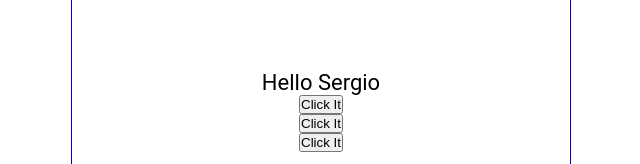
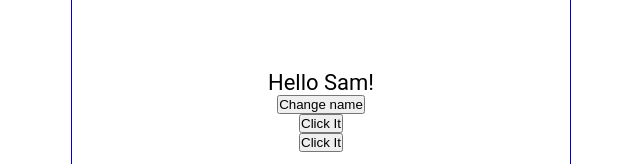
Before and after one commit to Samtaklimi87/ReactsProjects, a React (Create React App) app: page / in a window 1280 px wide. Shown: the part 297-461 px from the top of the page, without its empty margins (319-959 px from the left). Built offline with nearby package versions, Linux system fonts and the light colour scheme; the HTML template or start-up script is replaced by a standard one.

Commit message:
adding useState to components and getting know more about handeling states

```diff
--- a/src/Content.js
+++ b/src/Content.js
@@ -1,17 +1,22 @@
 import React from "react";
+import { useState } from "react";
 
 const Content = () => {
+  const [name, setName] = useState('Sam');
+  const [count, setCount] = useState(0);
   const HandleNameChange = () => {
     const names = ["Sam", "Mo", "Mehdi", "Sergio"];
     const int = Math.floor(Math.random() * 4);
-    return names[int];
+    setName(names[int])
   };
 
   const handleClick = () => {
-    console.log('You clicked it')
+    setCount(count+1)
+    setCount(count+1)
+    console.log(count)
   }
   const handleClick2 = (name) => {
-    console.log(`${name} was clicked`)
+    console.log(count)
   }
   const handleClick3 = (e) => {
     console.log(e.target.innerText)
@@ -20,11 +25,11 @@
   return (
     <main>
       <p onDoubleClick={handleClick}>
-        Hello {HandleNameChange()}
+        Hello {name}!
       </p>
+      <button onClick={HandleNameChange}> Change name </button>
       <button onClick={handleClick}> Click It  </button>
-      <button onClick={() => handleClick2('Sam')}> Click It  </button>
-      <button onClick={(e) => handleClick3(e)}> Click It  </button>
+      <button onClick={handleClick2}> Click It  </button>
     </main>
   );
 };
```
